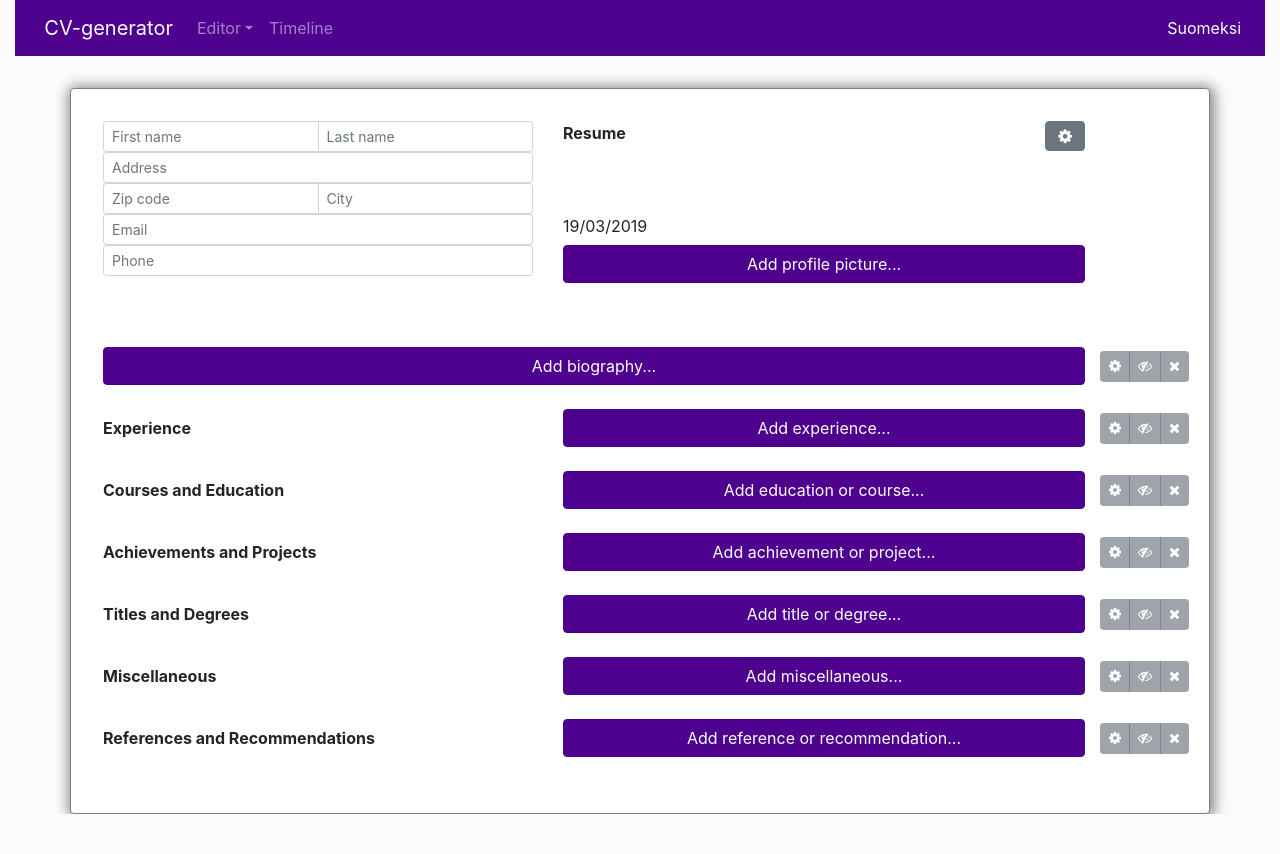
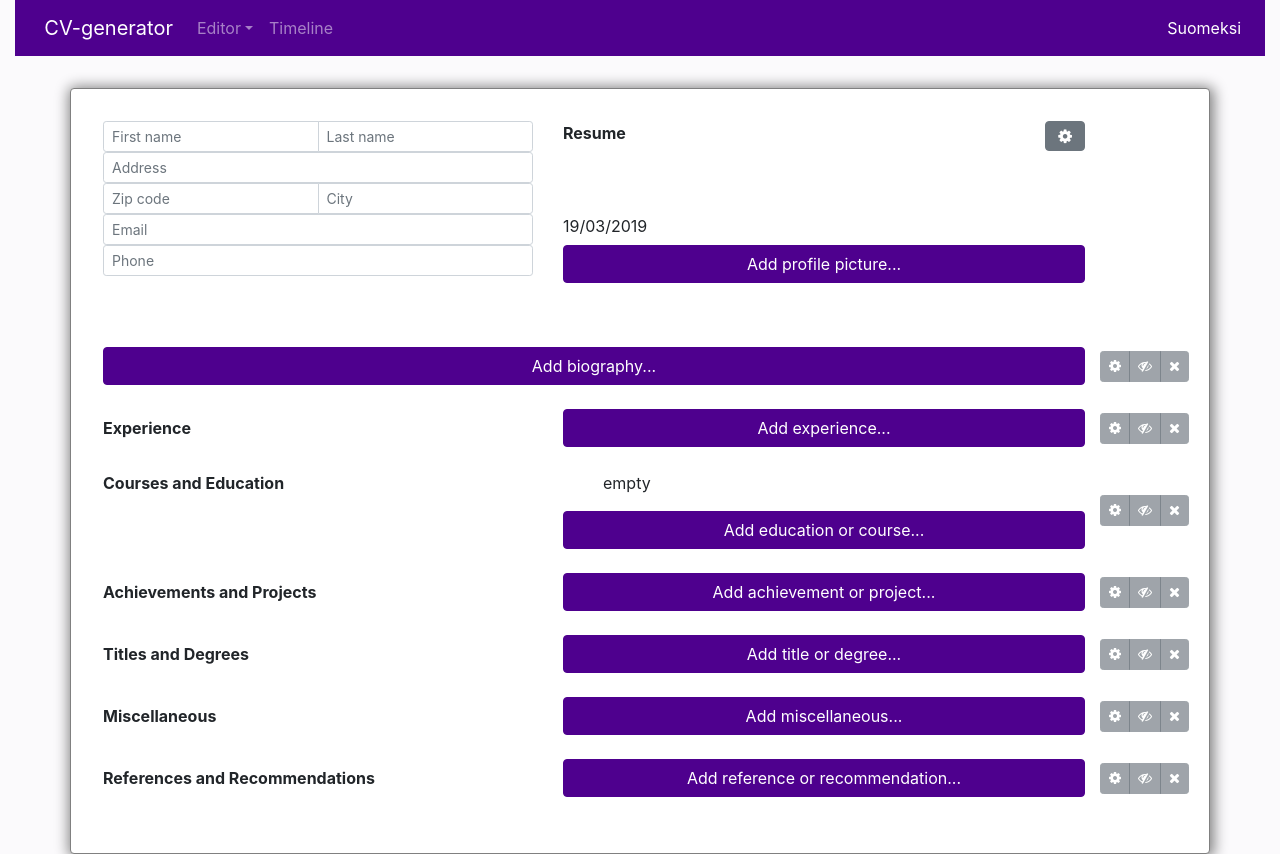
Before and after one commit to Haataja/CV-generator-frontend, a React (Create React App) app: page /#/ in a window 1280 px wide. Before the commit the page ends 814 px from the top, so only its background shows below. Built offline with nearby package versions, Linux system fonts and the light colour scheme; no server answers.

Commit message:
DocumentView: Add getProfileData() and use it in listing user data
Signed-off-by: Tuukkaj <juusela.tuukka@gmail.com>

```diff
--- a/src/components/DocumentView.js
+++ b/src/components/DocumentView.js
@@ -26,6 +26,8 @@ class DocumentView extends Component {
 
     this.prepareData = this.prepareData.bind(this);
     this.getContent = this.getContent.bind(this);
+
+    this.getProfileData = this.getProfileData.bind(this);
 
     this.getLocalizedString = locale.getLocalizedString.bind(props.GLOBAL_LANGUAGE);
   }
@@ -202,6 +204,36 @@ class DocumentView extends Component {
     return "";
   }
 
+  getProfileData(key, data) {
+    if(data) {
+      switch (key) {
+        case 'courses_and_education': {
+          if (data[key]) {
+            let array = [];
+            for(let i = 0; i < data[key].data.length; i++) {
+              const temp = data[key].data[i];
+              let type = temp.type === 'education';
+              console.log(temp)
+              // TODO CHANGE TIMESTAMP TO SECONDS
+              let list = <li key={i}>
+                <div><b>{type?temp.field_name:temp.course_name}</b></div>
+                <div>{type?temp.school_name:temp.provider_name}</div>
+                <div>Start: {new Date(temp.startdate * 1000).toLocaleDateString(this.getLocalizedString(locale.GLOBAL_LANGUAGE_ISO))}</div>
+                <div>End: {new Date(temp.enddate * 1000).toLocaleDateString(this.getLocalizedString(locale.GLOBAL_LANGUAGE_ISO))}</div>
+                <div>{temp.grade?type?"Average grade: " + temp.grade:"Grade: " + temp.grade:""}</div>
+              </li>
+              array.push(list)
+            }
+
+            return array;
+          }
+        }
+      }
+    }
+
+    return <div>empty</div>
+  }
+
   render() {
     const date = new Date();
     const data = this.props["GLOBAL_DATA"];
@@ -318,10 +350,13 @@ class DocumentView extends Component {
                     </Col>
                   </Row>
                   <Row>
-                    <Col xs={5} className="align-self-center title">
+                    <Col xs={5} className="title">
                       {getTitle("education")}
                     </Col>
                     <Col xs={6}>
+                      <ul>
+                        {this.getProfileData("courses_and_education", data)}
+                      </ul>
                       <Button variant="primary" block onClick={this.onDialogShow('education')}>
                         {getFieldText("education")}
                       </Button>
```
